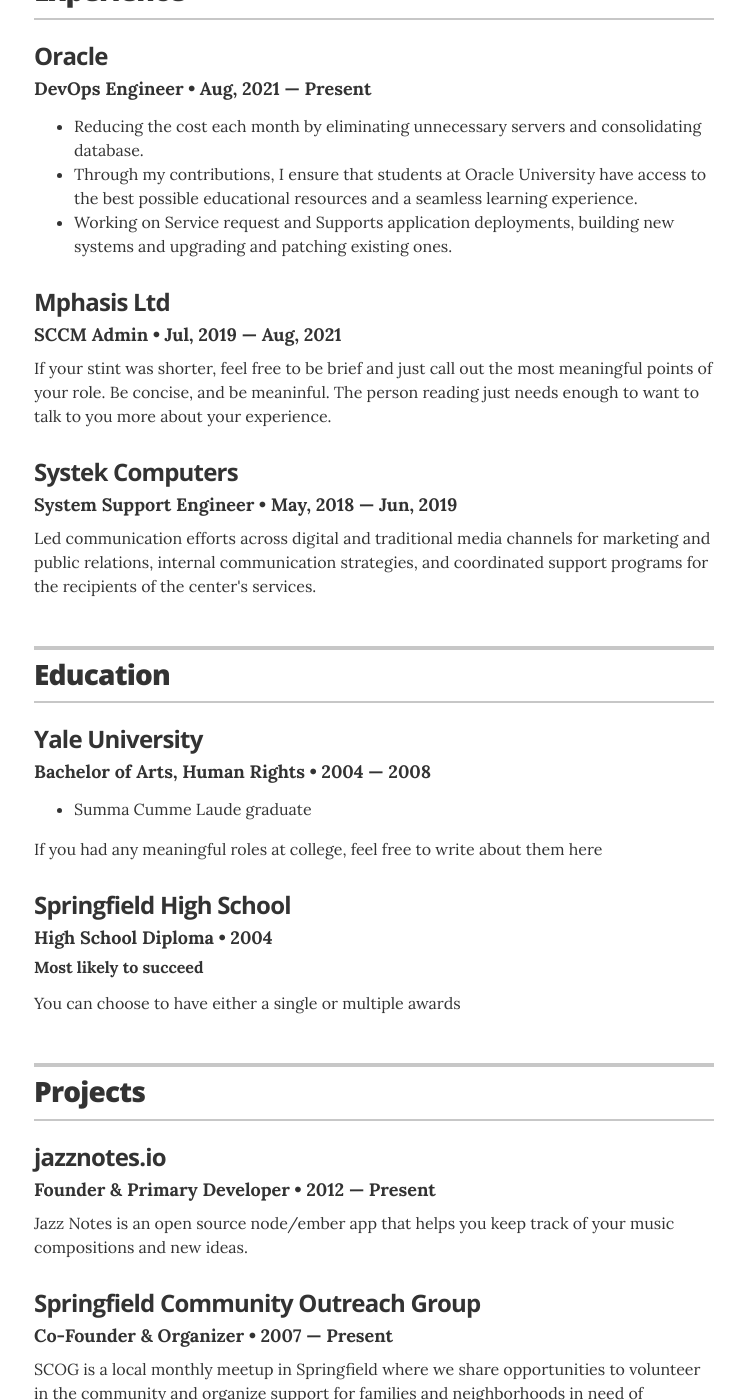
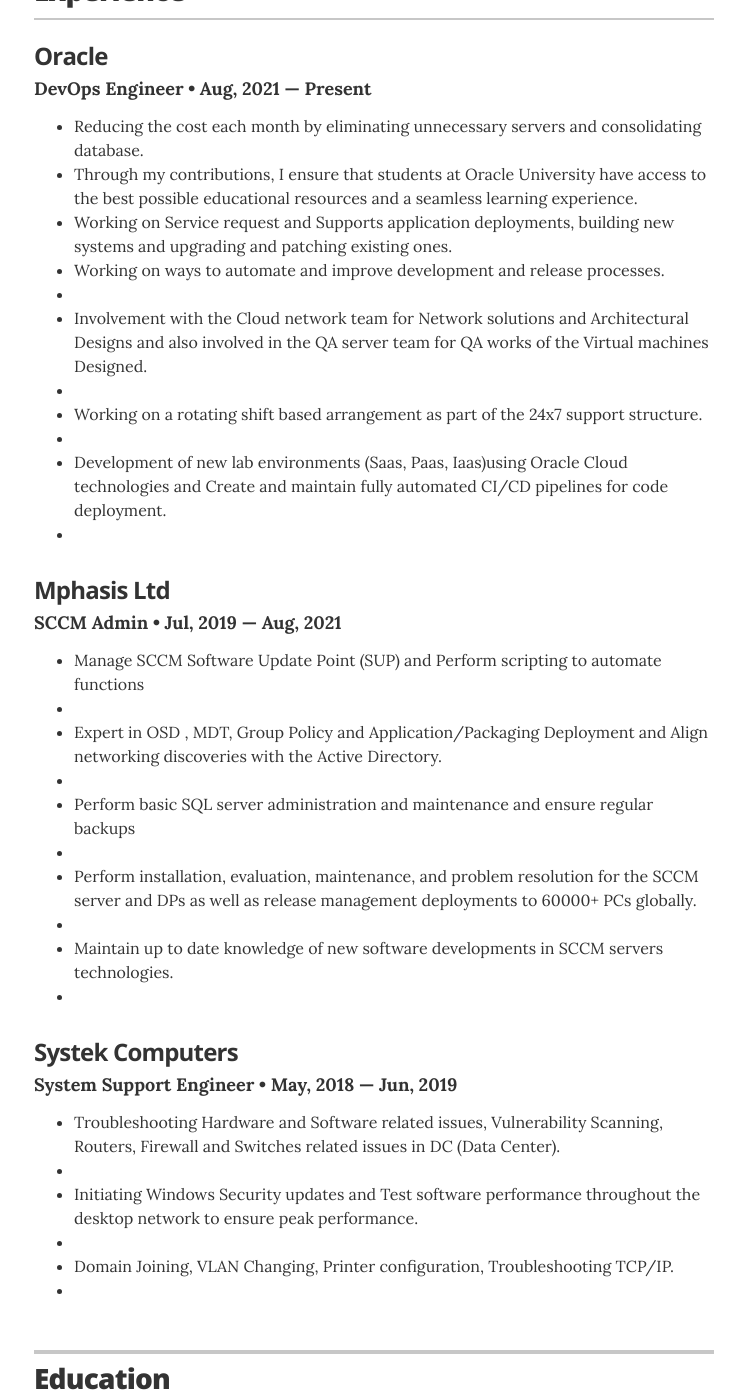
Before and after one commit to mkum98/Resume1, a Jekyll site: the page built from index.html, in a window 1280 px wide and 1400 px high, scrolled down 667 px. Shown: the whole window, without its empty margins (266-1011 px from the left). Built offline with Jekyll 4.4.1, drawn with Linux system fonts in a browser that asks for light colours; some of the changed text lies outside the part shown.

Commit message:
edu and exp

```diff
--- a/_data/education.yml
+++ b/_data/education.yml
@@ -1,13 +1,13 @@
 # Degree
-- degree: Bachelor of Arts, Human Rights
-  uni: Yale University
-  year: 2004 &mdash; 2008
-  awards:
-    - award: Summa Cumme Laude graduate
-  summary: If you had any meaningful roles at college, feel free to write about them here
+- degree: Bachelor of Computer Application
+  uni: Mangalore University
+  year: 2015 &mdash; 2018
+  #awards:
+   # - award: Summa Cumme Laude graduate
+  #summary: If you had any meaningful roles at college, feel free to write about them here
 
-- degree: High School Diploma
-  uni: Springfield High School
-  year: 2004
-  award: Most likely to succeed
-  summary: You can choose to have either a single or multiple awards
+- #degree: High School Diploma
+  #uni: Springfield High School
+  #year: 2004
+  #award: Most likely to succeed
+  #summary: You can choose to have either a single or multiple awards
--- a/_data/experience.yml
+++ b/_data/experience.yml
@@ -3,17 +3,17 @@
 - company: Oracle
   position: DevOps Engineer
   duration: Aug, 2021 &mdash; Present
-  summary:	<ul class="resume-item-list"><li> Reducing the cost each month by eliminating unnecessary servers and consolidating database.</li><li> Through my contributions, I ensure that students at Oracle University have access to the best possible educational resources and a seamless learning experience.</li><li>Working on Service request and Supports application deployments, building new systems and upgrading and patching existing ones.</li></ul>
+  summary:	<ul class="resume-item-list"><li> Reducing the cost each month by eliminating unnecessary servers and consolidating database.</li><li> Through my contributions, I ensure that students at Oracle University have access to the best possible educational resources and a seamless learning experience.</li><li>Working on Service request and Supports application deployments, building new systems and upgrading and patching existing ones.</li><li>Working on ways to automate and improve development and release processes.<li><li>Involvement with the Cloud network team for Network solutions and Architectural Designs and also involved in the QA server team for QA works of the Virtual machines Designed.<li><li>Working on a rotating shift based arrangement as part of the 24x7 support structure.<li><li>Development of new lab environments (Saas, Paas, Iaas)using Oracle Cloud technologies and Create and maintain fully automated CI/CD pipelines for code deployment.<li></ul>
 
 # Director of Digital Stratgy
 - company: Mphasis Ltd
   position: SCCM Admin
   duration:  Jul, 2019 &mdash; Aug, 2021
-  summary: If your stint was shorter, feel free to be brief and just call out the most meaningful points of your role. Be concise, and be meaninful. The person reading just needs enough to want to talk to you more about your experience.
+  summary: <ul class="resume-item-list"><li>Manage SCCM Software Update Point (SUP) and Perform scripting to automate functions<li><li>Expert in OSD , MDT, Group Policy and Application/Packaging Deployment and Align networking discoveries with the Active Directory.<li><li>Perform basic SQL server administration and maintenance and ensure regular backups<li><li>Perform installation, evaluation, maintenance, and problem resolution for the SCCM server and DPs as well as release management deployments to 60000+ PCs globally.<li><li>Maintain up to date knowledge of new software developments in SCCM servers technologies.<li></ul>
 
 
 # Communications Coordinator
 - company: Systek Computers
   position: System Support Engineer
   duration:   May, 2018  &mdash; Jun, 2019
-  summary: Led communication efforts across digital and traditional media channels for marketing and public relations, internal communication strategies, and coordinated support programs for the recipients of the center's services.
+  summary: <ul class="resume-item-list"><li>Troubleshooting Hardware and Software related issues, Vulnerability Scanning, Routers, Firewall and Switches related issues in DC (Data Center).<li><li>Initiating Windows Security updates and Test software performance throughout the desktop network to ensure peak performance.<li><li>Domain Joining, VLAN Changing, Printer configuration, Troubleshooting TCP/IP.<li></ul>
```
